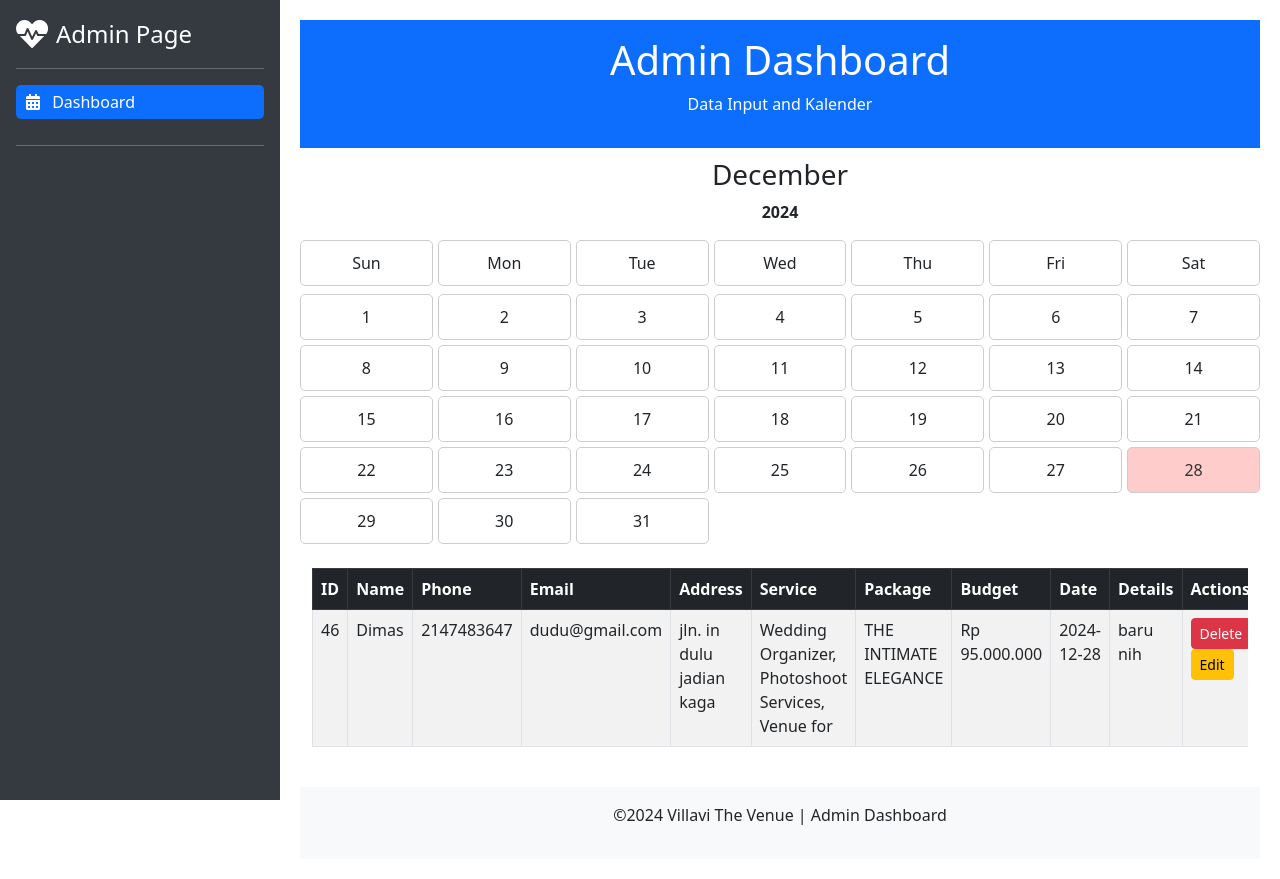
After one commit to DimasFauzikun/p3l, a PHP site: page /admin.php in a window 1280 px wide. The commit adds this page. Run offline with PHP 8.4, Linux system fonts and the light colour scheme; data comes from the database, SQL or seed files in the repository.

Commit message:
admin update delete form contact

```diff
--- /dev/null
+++ b/admin.php
@@ -0,0 +1,367 @@
+<!DOCTYPE html>
+<html lang="en">
+
+<head>
+    <meta charset="UTF-8" />
+    <meta name="viewport" content="width=device-width, initial-scale=1.0" />
+    <title>Admin Dashboard - Villavi The Venue</title>
+    <link href="https://cdn.jsdelivr.net/npm/bootstrap@5.3.0/dist/css/bootstrap.min.css" rel="stylesheet" />
+    <link rel="stylesheet" href="https://cdnjs.cloudflare.com/ajax/libs/font-awesome/5.15.4/css/all.min.css" />
+    <style>
+        body {
+            margin-left: 280px;
+        }
+
+        .sidebar {
+            position: fixed;
+            top: 0;
+            left: 0;
+            height: 100vh;
+            width: 280px;
+            background-color: #343a40;
+            color: white;
+            padding: 1rem;
+            overflow-y: auto;
+        }
+
+        .sidebar a {
+            text-decoration: none;
+            color: white;
+            margin-bottom: 10px;
+        }
+
+        .sidebar a.active {
+            background-color: #007bff;
+            border-radius: 5px;
+            padding: 5px 10px;
+        }
+
+        .content {
+            padding: 20px;
+        }
+
+        .calendar {
+            display: grid;
+            grid-template-columns: repeat(7, 1fr);
+            gap: 5px;
+        }
+
+        .calendar-day {
+            border: 1px solid #ccc;
+            border-radius: 5px;
+            text-align: center;
+            padding: 10px;
+        }
+
+        .calendar-day.used {
+            background-color: #ffcccc;
+            color: #333;
+        }
+
+        .calendar-day:hover {
+            background-color: #f0f0f0;
+            cursor: pointer;
+        }
+
+        .calendar-header {
+            font-weight: bold;
+            text-align: center;
+            margin: 10px 0;
+        }
+    </style>
+</head>
+
+<body>
+    <!-- Sidebar -->
+    <div class="sidebar">
+        <a href="/" class="d-flex align-items-center mb-3 mb-md-auto text-white text-decoration-none">
+            <i class="fas fa-heartbeat fa-2x me-2"></i>
+            <span class="fs-4">Admin Page</span>
+        </a>
+        <hr>
+        <ul class="nav nav-pills flex-column mb-auto">
+            <li class="nav-item">
+                <a href="admin.php" class="nav-link active">
+                    <i class="fas fa-calendar-alt me-2"></i> Dashboard
+                </a>
+            </li>
+        </ul>
+        <hr>
+    </div>
+
+    <!-- Main Content -->
+    <div class="content">
+        <header class="bg-primary text-white text-center py-3">
+            <h1>Admin Dashboard</h1>
+            <p>Data Input and Kalender</p>
+        </header>
+
+        <!-- Calendar Section -->
+        <div class="calendar-header">
+            <h3 id="calendar-month">Januari</h3>
+            <p id="calendar-year">2024</p>
+        </div>
+
+        <div class="calendar">
+            <div class="calendar-day">Sun</div>
+            <div class="calendar-day">Mon</div>
+            <div class="calendar-day">Tue</div>
+            <div class="calendar-day">Wed</div>
+            <div class="calendar-day">Thu</div>
+            <div class="calendar-day">Fri</div>
+            <div class="calendar-day">Sat</div>
+        </div>
+
+        <div id="calendar-grid" class="calendar mt-2">
+            <!-- Dates will be dynamically populated -->
+        </div>
+
+        <!-- Data Table Section -->
+        <div class="container my-4">
+            <div class="table-responsive">
+                <table class="table table-bordered table-striped">
+                    <thead class="table-dark">
+                        <tr>
+                            <th>ID</th>
+                            <th>Name</th>
+                            <th>Phone</th>
+                            <th>Email</th>
+                            <th>Address</th>
+                            <th>Service</th>
+                            <th>Package</th>
+                            <th>Budget</th>
+                            <th>Date</th>
+                            <th>Details</th>
+                            <th>Actions</th>
+                        </tr>
+                    </thead>
+                    <tbody>
+                        <?php
+                        $conn = new mysqli("localhost", "root", "", "p3l");
+                        if ($conn->connect_error) {
+                            die("Connection failed: " . $conn->connect_error);
+                        }
+
+                        if ($_SERVER["REQUEST_METHOD"] === "POST") {
+                            if (isset($_POST['delete_id'])) {
+                                $delete_id = $_POST['delete_id'];
+                                $conn->query("DELETE FROM contact WHERE id = $delete_id");
+                            }
+                            if (isset($_POST['edit_id'])) {
+                                $edit_id = $_POST['edit_id'];
+                                $name = $_POST['name'];
+                                $phone = $_POST['phone'];
+                                $email = $_POST['email'];
+                                $address = $_POST['address'];
+                                $service = $_POST['service'];
+                                $package = $_POST['package'];
+                                $budget = $_POST['budget'];
+                                $date = $_POST['date'];
+                                $details = $_POST['details'];
+
+                                $conn->query("UPDATE contact SET name='$name', phone='$phone', email='$email', address='$address', service='$service', package='$package', budget='$budget', date='$date', details='$details' WHERE id=$edit_id");
+                            }
+                        }
+
+                        $sql = "SELECT * FROM contact";
+                        $result = $conn->query($sql);
+
+                        if ($result->num_rows > 0) {
+                            while ($row = $result->fetch_assoc()) {
+                                echo "<tr>";
+                                echo "<td>" . $row['id'] . "</td>";
+                                echo "<td>" . $row['name'] . "</td>";
+                                echo "<td>" . $row['phone'] . "</td>";
+                                echo "<td>" . $row['email'] . "</td>";
+                                echo "<td>" . $row['address'] . "</td>";
+                                echo "<td>" . $row['service'] . "</td>";
+                                echo "<td>" . $row['package'] . "</td>";
+                                echo "<td>Rp " . number_format($row['budget'], 0, ',', '.') . "</td>";
+                                echo "<td>" . $row['date'] . "</td>";
+                                echo "<td>" . $row['details'] . "</td>";
+                                echo "<td>";
+                                echo "<form method='POST' style='display:inline;'>";
+                                echo "<input type='hidden' name='delete_id' value='" . $row['id'] . "'>";
+                                echo "<button type='submit' class='btn btn-danger btn-sm'>Delete</button>";
+                                echo "</form>";
+                                echo " ";
+                                echo "<button class='btn btn-warning btn-sm' onclick='openEditModal(" . json_encode($row) . ")'>Edit</button>";
+                                echo "</td>";
+                                echo "</tr>";
+                            }
+                        } else {
+                            echo "<tr><td colspan='11' class='text-center'>No data available</td></tr>";
+                        }
+
+                        $conn->close();
+                        ?>
+                    </tbody>
+                </table>
+            </div>
+        </div>
+
+        <footer class="bg-light text-center py-3">
+            <p>&copy;2024 Villavi The Venue | Admin Dashboard</p>
+        </footer>
+    </div>
+
+    <!-- Modal for Edit -->
+    <div class="modal" tabindex="-1" id="editModal">
+        <div class="modal-dialog">
+            <div class="modal-content">
+                <form method="POST">
+                    <div class="modal-header">
+                        <h5 class="modal-title">Edit Data</h5>
+                        <button type="button" class="btn-close" onclick="closeEditModal()"></button>
+                    </div>
+                    <div class="modal-body">
+                        <input type="hidden" name="edit_id" id="edit-id" />
+                        <div class="mb-3">
+                            <label for="edit-name" class="form-label">Name</label>
+                            <input type="text" class="form-control" id="edit-name" name="name" required />
+                        </div>
+                        <div class="mb-3">
+                            <label for="edit-phone" class="form-label">Phone</label>
+                            <input type="text" class="form-control" id="edit-phone" name="phone" required />
+                        </div>
+                        <div class="mb-3">
+                            <label for="edit-email" class="form-label">Email</label>
+                            <input type="email" class="form-control" id="edit-email" name="email" required />
+                        </div>
+                        <div class="mb-3">
+                            <label for="edit-address" class="form-label">Address</label>
+                            <input type="text" class="form-control" id="edit-address" name="address" required />
+                        </div>
+                        <div class="mb-3">
+                            <label for="edit-service" class="form-label">Service</label>
+                            <input type="text" class="form-control" id="edit-service" name="service" required />
+                        </div>
+                        <div class="mb-3">
+                            <label for="edit-package" class="form-label">Package</label>
+                            <input type="text" class="form-control" id="edit-package" name="package" required />
+                        </div>
+                        <div class="mb-3">
+                            <label for="edit-budget" class="form-label">Budget</label>
+                            <input type="number" class="form-control" id="edit-budget" name="budget" required />
+                        </div>
+                        <div class="mb-3">
+                            <label for="edit-date" class="form-label">Date</label>
+                            <input type="date" class="form-control" id="edit-date" name="date" required />
+                        </div>
+                        <div class="mb-3">
+                            <label for="edit-details" class="form-label">Details</label>
+                            <textarea class="form-control" id="edit-details" name="details" rows="3" required></textarea>
+                        </div>
+                    </div>
+                    <div class="modal-footer">
+                        <button type="button" class="btn btn-secondary" onclick="closeEditModal()">Close</button>
+                        <button type="submit" class="btn btn-primary">Save Changes</button>
+                    </div>
+                </form>
+            </div>
+        </div>
+    </div>
+
+    <!-- Modal for Event Details -->
+    <div class="modal" tabindex="-1" id="eventModal">
+        <div class="modal-dialog">
+            <div class="modal-content">
+                <div class="modal-header">
+                    <h5 class="modal-title">Event Details</h5>
+                    <button type="button" class="btn-close" onclick="closeEventModal()"></button>
+                </div>
+                <div class="modal-body" id="event-details">
+                    <!-- Details will be dynamically populated -->
+                </div>
+                <div class="modal-footer">
+                    <button type="button" class="btn btn-secondary" onclick="closeEventModal()">Close</button>
+                </div>
+            </div>
+        </div>
+    </div>
+
+    <script>
+        function openEditModal(data) {
+            document.getElementById('edit-id').value = data.id;
+            document.getElementById('edit-name').value = data.name;
+            document.getElementById('edit-phone').value = data.phone;
+            document.getElementById('edit-email').value = data.email;
+            document.getElementById('edit-address').value = data.address;
+            document.getElementById('edit-service').value = data.service;
+            document.getElementById('edit-package').value = data.package;
+            document.getElementById('edit-budget').value = data.budget;
+            document.getElementById('edit-date').value = data.date;
+            document.getElementById('edit-details').value = data.details;
+            document.getElementById('editModal').style.display = 'block';
+        }
+
+        function closeEditModal() {
+            document.getElementById('editModal').style.display = 'none';
+        }
+
+        function openEventModal(service, details) {
+            document.getElementById('event-details').innerHTML = `
+        <p><strong>Service:</strong> ${service}</p>
+        <p><strong>Details:</strong> ${details}</p>
+    `;
+            document.getElementById('eventModal').style.display = 'block';
+        }
+
+        function closeEventModal() {
+            document.getElementById('eventModal').style.display = 'none';
+        }
+
+        document.addEventListener('DOMContentLoaded', function() {
+            const usedDates = [];
+            const dateDetails = {};
+
+            // Fetch data dari server
+            fetch('fetch_dates.php')
+                .then(response => response.json())
+                .then(data => {
+                    data.forEach(event => {
+                        usedDates.push(event.date);
+                        // Simpan layanan (service) dan detail ke dalam objek dateDetails
+                        dateDetails[event.date] = {
+                            service: event.service,
+                            details: event.details
+                        };
+                    });
+                    generateCalendar();
+                });
+
+            function generateCalendar() {
+                const calendarGrid = document.getElementById('calendar-grid');
+                const currentYear = new Date().getFullYear();
+                const currentMonth = new Date().getMonth();
+
+                document.getElementById('calendar-month').textContent = new Date(currentYear, currentMonth).toLocaleString('default', {
+                    month: 'long'
+                });
+                document.getElementById('calendar-year').textContent = currentYear;
+
+                const firstDay = new Date(currentYear, currentMonth, 1).getDay();
+                const totalDays = new Date(currentYear, currentMonth + 1, 0).getDate();
+
+                calendarGrid.innerHTML = '';
+
+                // Tambahkan elemen kosong untuk mengisi awal minggu
+                for (let i = 0; i < firstDay; i++) {
+                    calendarGrid.innerHTML += '<div></div>';
+                }
+
+                // Tambahkan elemen tanggal ke kalender
+                for (let day = 1; day <= totalDays; day++) {
+                    const dateStr = `${currentYear}-${String(currentMonth + 1).padStart(2, '0')}-${String(day).padStart(2, '0')}`;
+                    const isUsed = usedDates.includes(dateStr);
+                    const dayClass = isUsed ? 'calendar-day used' : 'calendar-day';
+                    const details = isUsed ? dateDetails[dateStr] : {};
+
+                    calendarGrid.innerHTML += `<div class="${dayClass}" onclick="${isUsed ? `openEventModal('${details.service}', '${details.details}')` : ''}">${day}</div>`;
+                }
+            }
+        });
+    </script>
+</body>
+
+</html>
--- /dev/null
+++ b/fetch_dates.php
@@ -0,0 +1,18 @@
+<?php
+$conn = new mysqli("localhost", "root", "", "p3l");
+if ($conn->connect_error) {
+    die("Connection failed: " . $conn->connect_error);
+}
+
+$sql = "SELECT date, service, details FROM contact";
+$result = $conn->query($sql);
+
+$data = [];
+if ($result->num_rows > 0) {
+    while ($row = $result->fetch_assoc()) {
+        $data[] = $row;
+    }
+}
+
+echo json_encode($data);
+$conn->close();
```
Also changed, not shown: about.html (+6 -2 lines), contact.php (+48 -7 lines), home.html (+44 -13 lines), style.css (+127 -0 lines).
